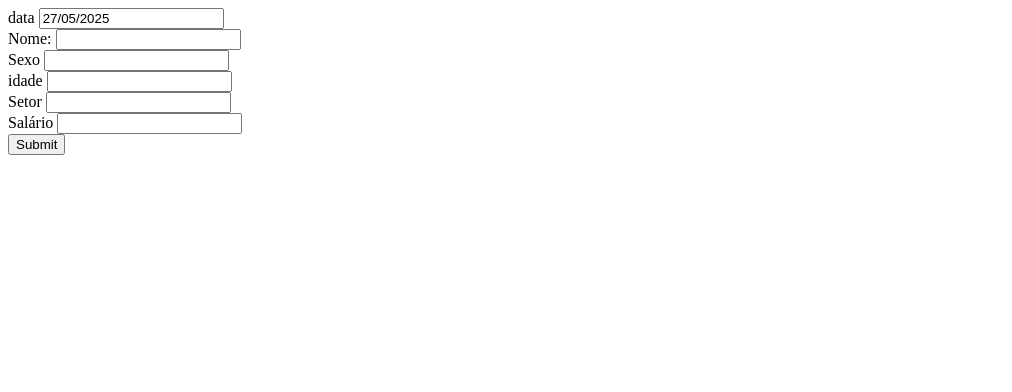
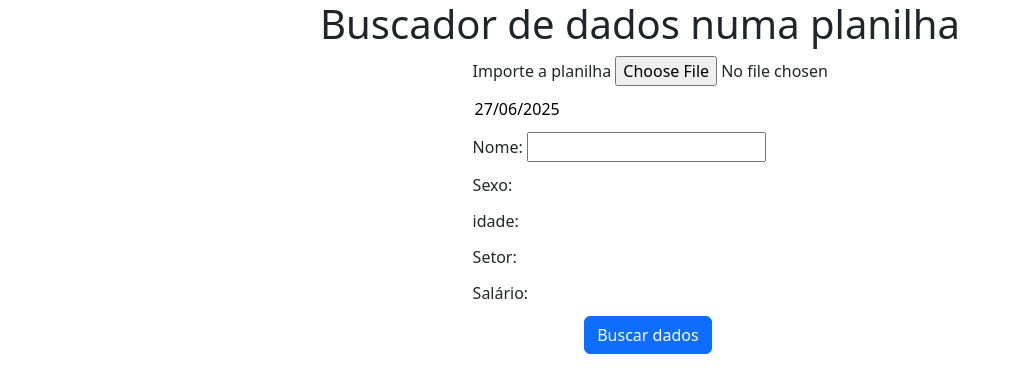
Before and after one commit to MatheusRb3/consulta-dados, a plain HTML site: page index.html in a window 1280 px wide. Shown: the whole page, without its empty margins (0-1012 px from the left). Drawn offline with nearby package versions, Linux system fonts and the light colour scheme; no server answers.

Commit message:
Vresão 1.0

```diff
--- /dev/null
+++ b/estilo.css
@@ -0,0 +1,26 @@
+h1{
+    text-align: center;
+}
+
+.input{
+    margin-left: 35%;
+    margin-bottom: 10px;
+}
+
+.input input{
+    border: none;
+    outline: none;
+}
+
+.input input:hover{
+    outline: none;
+}
+
+.inputNome{
+    margin-left: 35%;
+    margin-bottom: 10px;
+}
+
+#busca{
+    margin-left: 45%;
+}
--- a/index.html
+++ b/index.html
@@ -5,89 +5,41 @@
         <meta name="viewport" content="width=device-width, initial-scale=1.0">
         <title>Buscador de dados numa planilha</title>
         <script src="https://cdnjs.cloudflare.com/ajax/libs/xlsx/0.18.5/xlsx.full.min.js"></script>
+        <link href="https://cdn.jsdelivr.net/npm/bootstrap@5.3.7/dist/css/bootstrap.min.css" rel="stylesheet" integrity="sha384-LN+7fdVzj6u52u30Kp6M/trliBMCMKTyK833zpbD+pXdCLuTusPj697FH4R/5mcr" crossorigin="anonymous">
+        <link rel="stylesheet" href="estilo.css">
     </head>
     <body onload="load()">
-        <div id="container">
+        <div id="container" class="container">
+            <h1>Buscador de dados numa planilha</h1>
             <div class="input">
-                <label>data</label>
+                <label>Importe a planilha</label>
+                <input type="file" id="planilha" accept=".xlsx, .xls">
+            </div>
+            <div class="input">
                 <input type="text" id="data_hoje" value="" readonly>
             </div>
-            <div class="input">
+            <div class="inputNome">
                 <label>Nome:</label>
                 <input type="text" id="nome" value="">
             </div>
             <div class="input">
-                <label>Sexo</label>
-                <input type="text" id="sexo" value="">
+                <label>Sexo:</label>
+                <input type="text" id="sexo" value="" readonly>
             </div>
             <div class="input">
-                <label>idade</label>
-                <input type="text" id="idade" value="">
+                <label>idade:</label>
+                <input type="text" id="idade" value="" readonly>
             </div>
             <div class="input">
-                <label>Setor</label>
-                <input type="text" id="setor" value="">
+                <label>Setor:</label>
+                <input type="text" id="setor" value="" readonly>
             </div>
             <div class="input">
-                <label>Salário</label>
-                <input type="text" id="salario" value="">
+                <label>Salário:</label>
+                <input type="text" id="salario" value="" readonly>
             </div>
-            <input type="submit" onclick="passarDados()">
+            <input type="submit" value="Buscar dados" id="busca" class="btn btn-primary" onclick="passarDados()">
         </div>
-        <script>
-            const dataInput = document.getElementById("data_hoje");
-            const nomeInput = document.getElementById("nome");
-            const idadeInput = document.getElementById("idade");
-            const sexoInput = document.getElementById("sexo");
-            const setorInput = document.getElementById("setor");
-            const salarioInput = document.getElementById("salario");
-
-            const hoje = new Date();
-
-            const data = `${hoje.getDate()}/${String(hoje.getMonth()).padStart(2, '0')}/${hoje.getFullYear()}`;
-
-            let dadosPlanilha = [];
-
-            let x = 0;
-
-            function load()
-            {
-                dataInput.value = data;
-
-
-
-                // Carrega a planilha automaticamente ao abrir a página
-                fetch("teste.xlsx")
-                .then(response => response.arrayBuffer())
-                .then(data => {
-                    const workbook = XLSX.read(data, { type: "array" });
-                    const primeiraAba = workbook.SheetNames[0];
-                    const planilha = workbook.Sheets[primeiraAba];
-                    dadosPlanilha = XLSX.utils.sheet_to_json(planilha);
-
-                    console.log("Planilha carregada:", dadosPlanilha);
-                })
-                .catch(err => console.error("Erro ao carregar a planilha:", err));
-            }
-
-            function passarDados()
-            {
-                for( x of dadosPlanilha)
-                {
-                    if(nomeInput.value == x.Nome)
-                    {
-
-                        let salario = parseFloat(x.Salario).toFixed(2);
-
-                        idadeInput.value = x.Idade;
-                        sexoInput.value = x.Sexo;
-                        setorInput.value = x.Setor;
-                        salarioInput.value = `R$${salario}`;
-                    }
-                }
-            }
-
-
-        </script>
+        <script src="srcipt.js"></script>
     </body>
 </html>
--- /dev/null
+++ b/srcipt.js
@@ -0,0 +1,75 @@
+ const dataInput = document.getElementById("data_hoje");
+            const nomeInput = document.getElementById("nome");
+            const idadeInput = document.getElementById("idade");
+            const sexoInput = document.getElementById("sexo");
+            const setorInput = document.getElementById("setor");
+            const salarioInput = document.getElementById("salario");
+
+            const hoje = new Date();
+
+            const data = `${hoje.getDate()}/${String(hoje.getMonth()+1).padStart(2, '0')}/${hoje.getFullYear()}`;
+
+
+            let x = 0;
+
+            let dadosPlanilha = [];
+
+        document.getElementById('planilha').addEventListener('change', function (e) {
+            const file = e.target.files[0];
+            if (!file) return;
+
+            if (!file.name.endsWith('.xlsx') && !file.name.endsWith('.xls')) {
+                alert('Por favor, envie uma planilha!');
+                e.target.value = '';
+                return;
+            }
+
+            const reader = new FileReader();
+            reader.onload = function (e) {
+                const data = new Uint8Array(e.target.result);
+                const workbook = XLSX.read(data, { type: 'array' });
+
+                const primeiraAba = workbook.SheetNames[0];
+                const planilha = workbook.Sheets[primeiraAba];
+                dadosPlanilha = XLSX.utils.sheet_to_json(planilha);
+
+                console.log("Dados carregados:", dadosPlanilha);
+                alert("Planilha carregada com sucesso!");
+            };
+            reader.readAsArrayBuffer(file);
+        });
+
+
+        function load()
+        {
+            dataInput.value = data;
+        }
+
+            function passarDados()
+            {
+                if(dadosPlanilha.length > 0)
+                {
+                    for( x of dadosPlanilha)
+                    {
+                        if(nomeInput.value.toLowerCase() == x.Nome.toLowerCase())
+                        {
+
+                            let salario = parseFloat(x.Salario).toFixed(2);
+
+                            idadeInput.value = x.Idade;
+                            sexoInput.value = x.Sexo;
+                            setorInput.value = x.Setor;
+                            salarioInput.value = `R$${salario}`;
+                        }
+                    }
+                }
+                else{
+                    alert("Carregue uma planilha primeiro!");
+
+                    nomeInput.value = "";
+                    idadeInput.value = "";
+                    sexoInput.value = "";
+                    setorInput.value = "";
+                    salarioInput.value = "";
+                }
+            }
```
